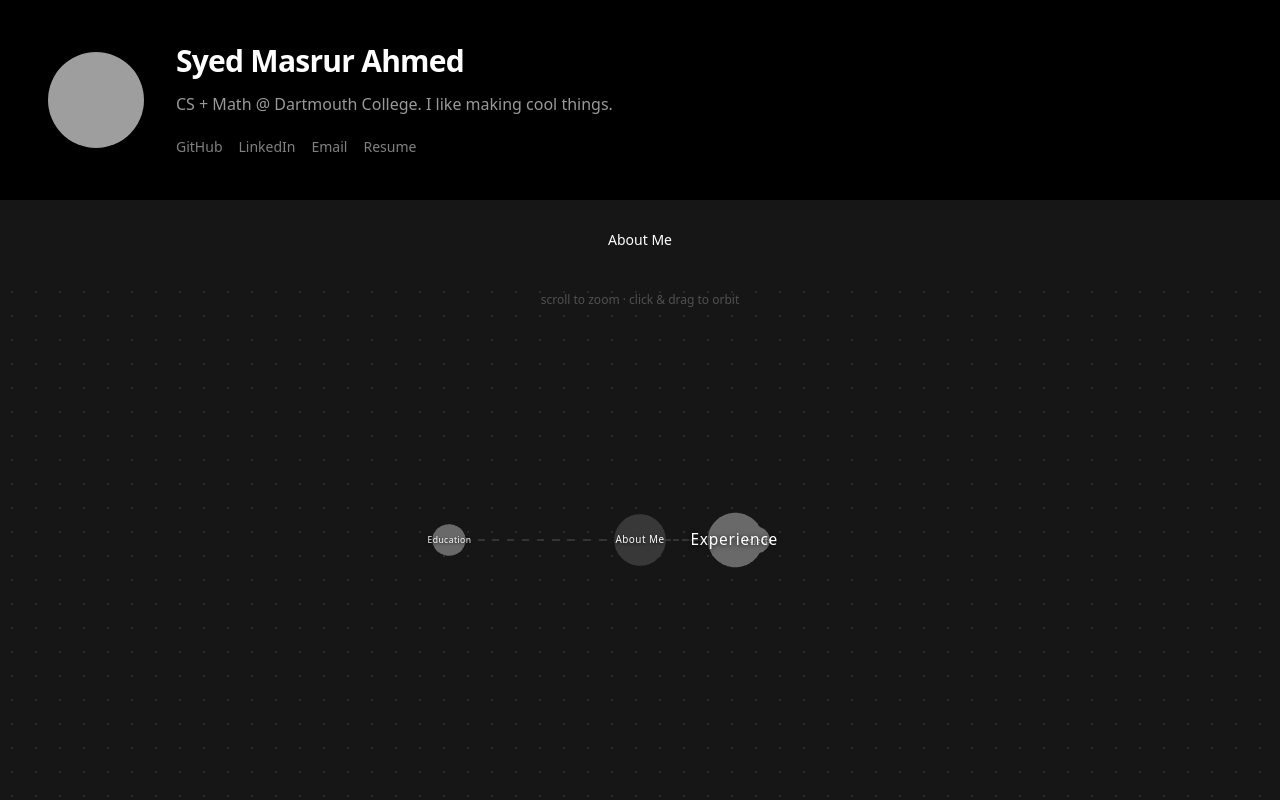
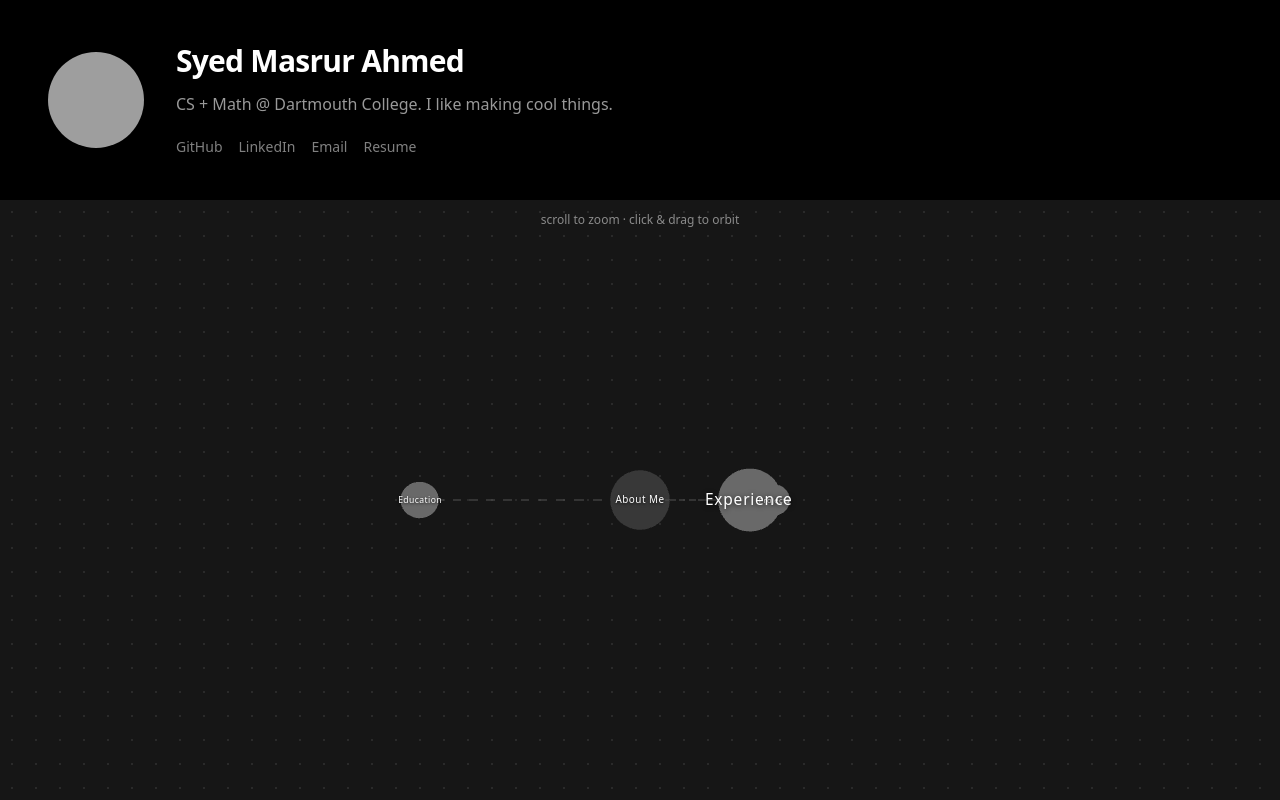
Before and after one commit to Syed-Masrur-Ahmed/personal-website, a Next.js app: page / in a window 1280 px wide. Built offline with nearby package versions, Linux system fonts and the light colour scheme; grey boxes are pictures that could not be loaded.

Commit message:
hide breadcrumb

```diff
--- a/src/app/page.tsx
+++ b/src/app/page.tsx
@@ -6,11 +6,11 @@ export default function Home() {
   return (
     <main style={{ width: '100vw', height: '100vh', overflow: 'hidden', display: 'flex', flexDirection: 'column', color: 'white', background: 'black' }}>
       <InfoPanel />
-      <div className="flex items-center justify-center" style={{ height: '10vh', backgroundColor: '#161616' }}>
+      {/* <div className="flex items-center justify-center" style={{ height: '10vh', backgroundColor: '#161616' }}>
         <Breadcrumb />
-      </div>
-      <div className="relative flex-1 min-h-0" style={{ backgroundColor: '#161616', backgroundImage: 'radial-gradient(#2a2a2a 1px, transparent 1px)', backgroundSize: '24px 24px' }}>
-        <p className="absolute top-3 left-1/2 -translate-x-1/2 text-white/25 text-xs text-center pointer-events-none select-none whitespace-nowrap z-10">
+      </div> */}
+<div className="relative flex-1 min-h-0" style={{ backgroundColor: '#161616', backgroundImage: 'radial-gradient(#2a2a2a 1px, transparent 1px)', backgroundSize: '24px 24px' }}>
+        <p className="absolute top-3 left-1/2 -translate-x-1/2 text-white/50 text-xs text-center pointer-events-none select-none whitespace-nowrap z-10">
           <span className="hidden md:inline">scroll to zoom · click &amp; drag to orbit</span>
           <span className="md:hidden">pinch to zoom · drag to orbit</span>
         </p>
```
